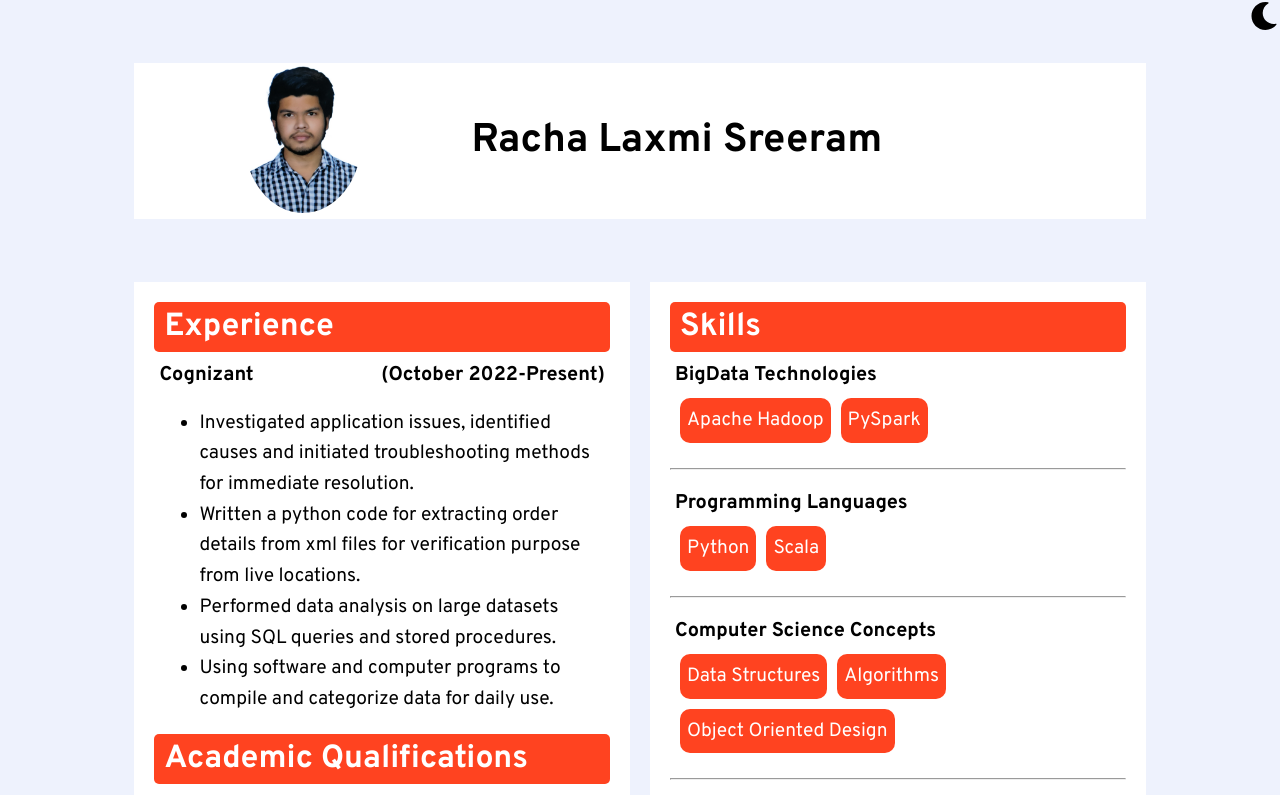
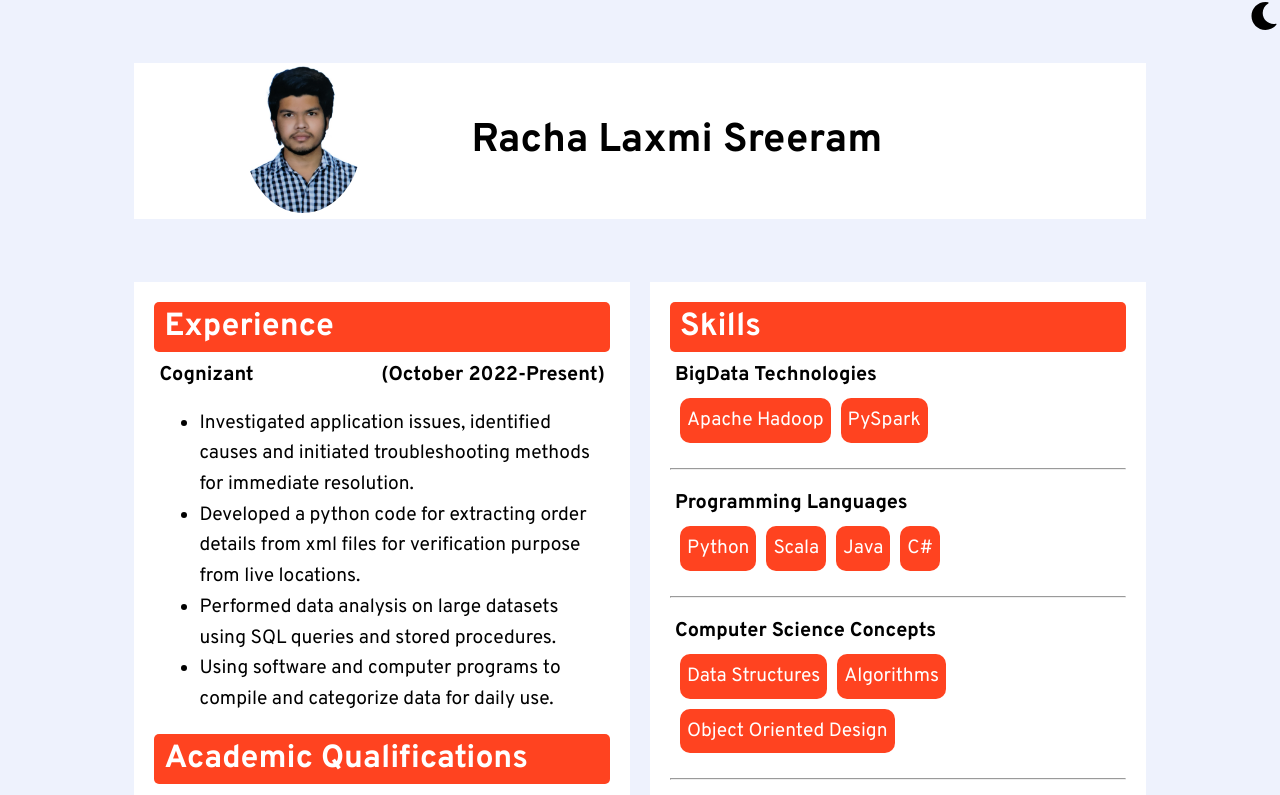
Before and after one commit to sreeramracha/Resume-2.0, a React (Create React App) app: page / in a window 1280 px wide. Shown: the top 795 px of the page. Built offline with nearby package versions, Linux system fonts and the light colour scheme.

Commit message:
Changed Cognizant Experience description

```diff
--- a/src/components/Academic.jsx
+++ b/src/components/Academic.jsx
@@ -12,7 +12,7 @@ export default function Academic() {
 				qualification="Cognizant"
 				year="(October 2022-Present)"
 				description1="Investigated application issues, identified causes and initiated troubleshooting methods for immediate resolution."
-				description2="Written a python code for extracting order details from xml files for verification purpose from live locations."
+				description2="Developed a python code for extracting order details from xml files for verification purpose from live locations."
 				description3="Performed data analysis on large datasets using SQL queries and stored procedures."
 				description4="Using software and computer programs to compile and categorize data for daily use."
 			/>
--- a/src/components/Skill.jsx
+++ b/src/components/Skill.jsx
@@ -2,7 +2,7 @@ import SkillInfo from "./SkillInfo";
 
 export default function Skill() {
 	const bigDataTechnologies = ["Apache Hadoop", "PySpark"];
-	const programmingLanguages = ["Python", "Scala"];
+	const programmingLanguages = ["Python", "Scala", "Java", "C#"];
 	const computerScienceConcepts = [
 		"Data Structures",
 		"Algorithms",
```
Also changed, not shown: 1 other file (tests, documents, lock files or other folders).
